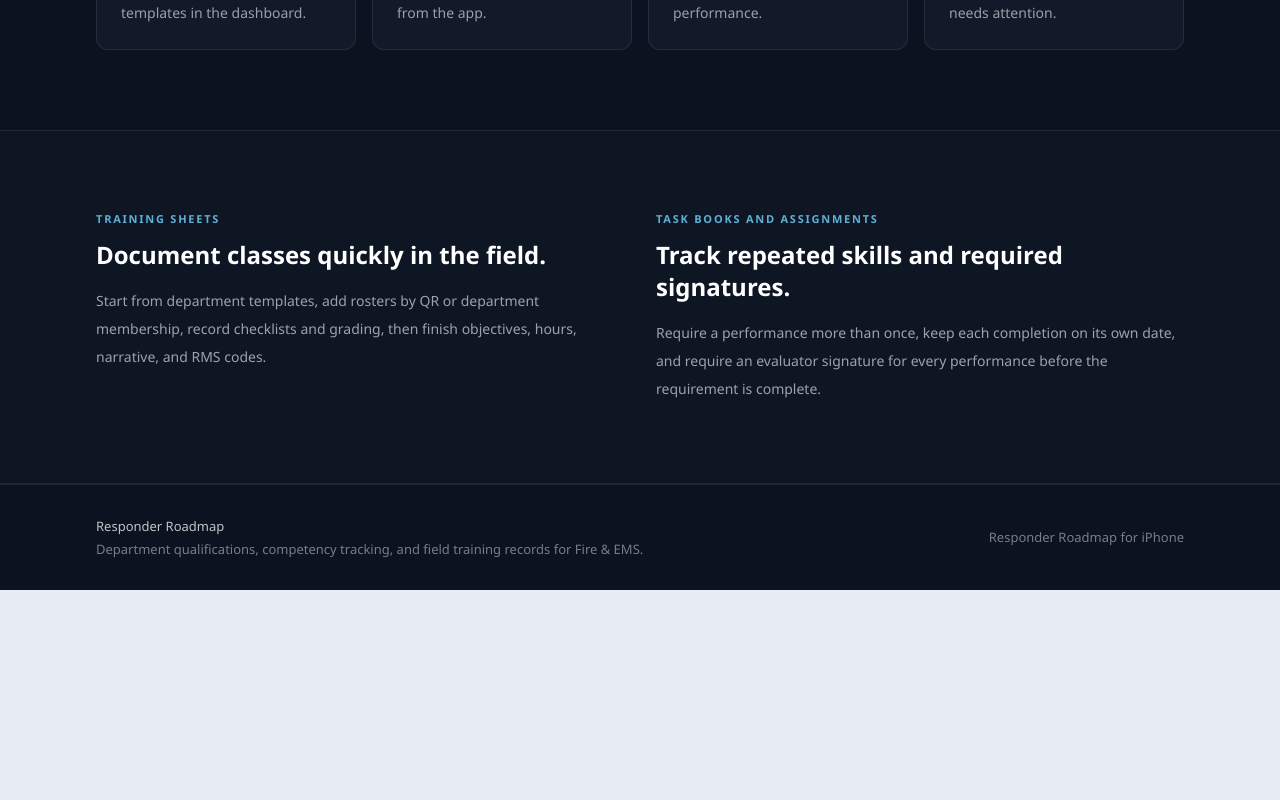
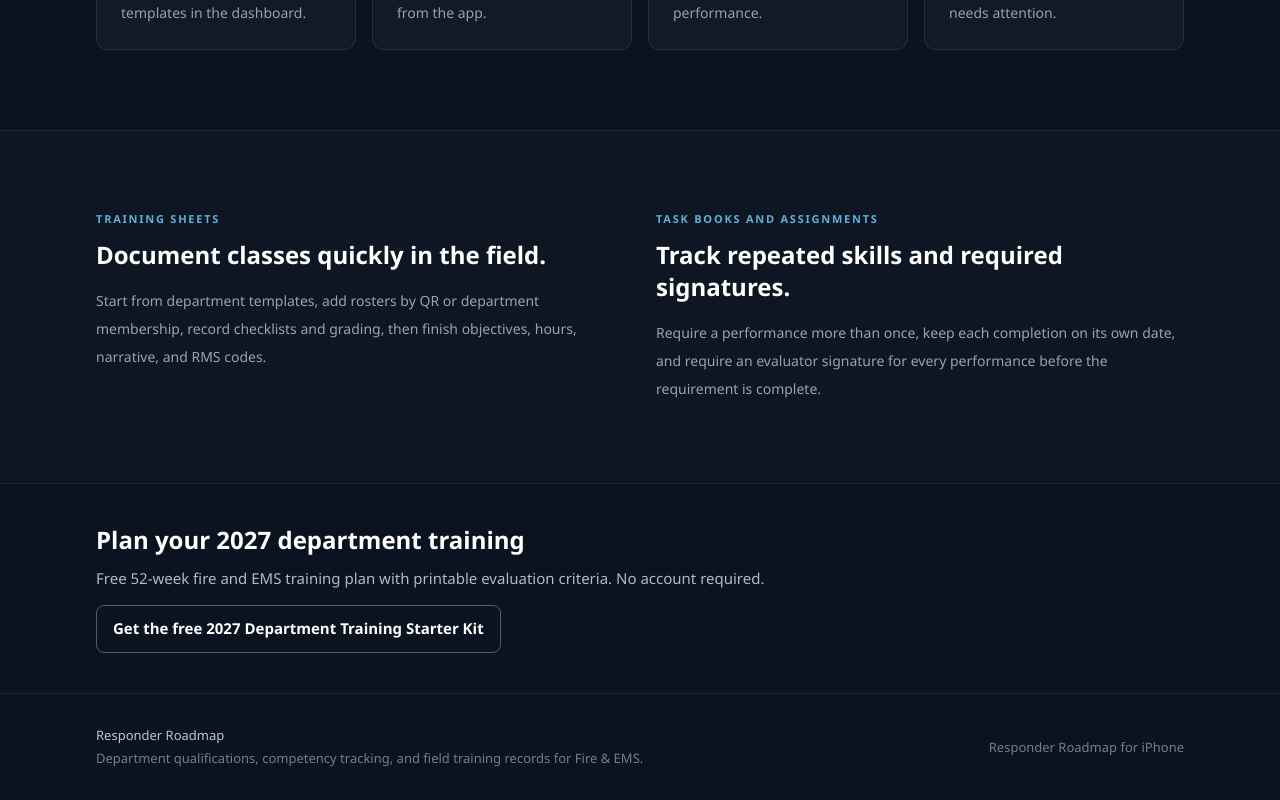
Before and after one commit to EMSCodeSim/ResponderRoadmap, a Next.js app: page / in a window 1280 px wide. Shown: the part 3812-4612 px from the top of the page. Before the commit the page ends 4402 px from the top, so only its background shows below. Built offline with nearby package versions, Linux system fonts and the light colour scheme.

Commit message:
Promote free 2027 department training starter kit

```diff
--- a/src/app/landing.tsx
+++ b/src/app/landing.tsx
@@ -414,7 +414,7 @@ export function LandingPage() {
             </article>
           </div>
         </section>
-      </main>
+      <section className="mx-auto max-w-6xl px-5 py-10 sm:px-8"><h2 className="text-2xl font-semibold">Plan your 2027 department training</h2><p className="mt-3 text-white/70">Free 52-week fire and EMS training plan with printable evaluation criteria. No account required.</p><a className="mt-4 inline-block rounded-lg border border-white/30 px-4 py-3 font-semibold text-white" href="https://fireopssim.com/2027-department-training-starter-kit.html?source=responderroadmap">Get the free 2027 Department Training Starter Kit</a></section></main>
 
       <footer className="border-t border-white/[0.08]">
         <div className="mx-auto flex max-w-6xl flex-col justify-between gap-5 px-5 py-8 text-[13px] text-white/45 sm:px-8 md:flex-row md:items-center">
```
